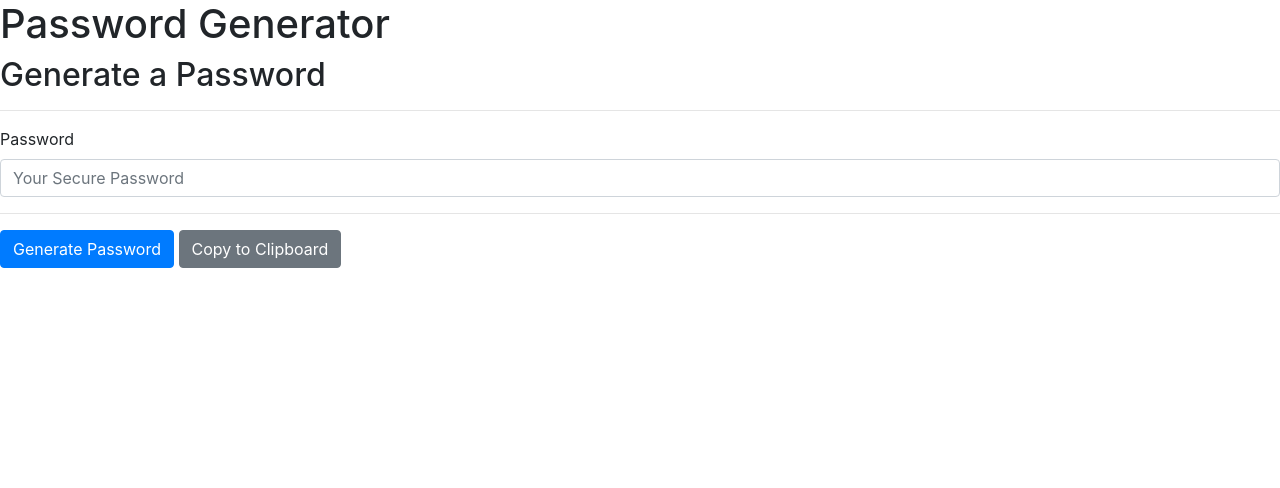
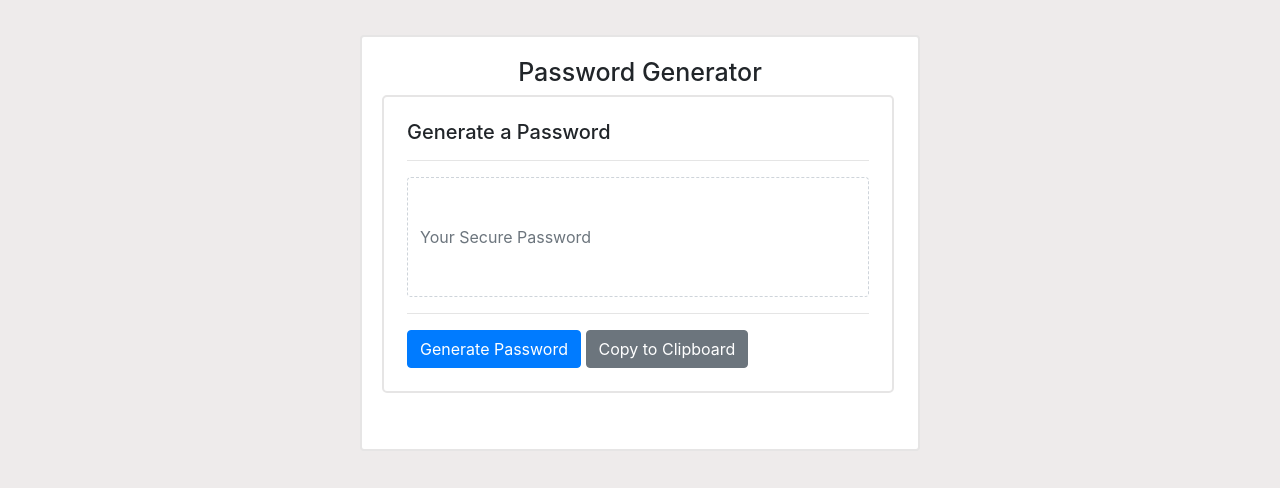
Before and after one commit to carlamanosa/Password-Generator, a plain HTML site: page index.html in a window 1280 px wide. Drawn offline with nearby package versions, Linux system fonts and the light colour scheme.

Commit message:
added dotted password, changed background color, adjusted the headers, paddings

```diff
--- a/assets/style.css
+++ b/assets/style.css
@@ -0,0 +1,38 @@
+
+
+body {
+    background-color: rgb(238, 235, 235);
+}
+
+
+/* Password Generator Heading */
+h1 {
+    text-align: center;
+    font-size: 25px;
+}
+
+
+/* Generate a Password Heading */
+
+h2 {
+    font-size: 20px;
+}
+.card {
+    margin: 0 auto;
+    margin-top: 35px;
+    border: 2px solid rgb(230, 229, 229);
+
+}
+
+.form-card{
+    border: 2px solid rgb(230, 229, 229);
+    padding: 23px;
+    border-radius: 5px;
+}
+
+
+/* Your Secure Password Box/ Input text box */
+#exampleInputPassword1 {
+    height: 120px;
+    border-style: dashed;
+}
--- a/index.html
+++ b/index.html
@@ -17,17 +17,18 @@
 
 <body>
 
-  <!-- Container -->
+  <div class="card" style="width: 35rem; height: 26rem;">
+    <div class="card-body">
       <header>
         <h1>Password Generator</h1>
       </header>
-
+      <div class="form-card" style="width: 32rem;">
+        <div class="form-body">
           <form>
             <h2>Generate a Password</h2>
             <hr>
 
             <div class="form-group">
-        <label for="exampleInputPassword1">Password</label>
               <input type="password" class="form-control" id="exampleInputPassword1" placeholder="Your Secure Password">
             </div>
             <hr>
@@ -35,6 +36,13 @@
             <button type="submit" class="btn btn-primary">Generate Password</button>
             <button type="button" class="btn btn-secondary">Copy to Clipboard</button>
           </form>
+
+        </div>
+      </div>
+
+    </div>
+  </div>
+
 
 
 
```
Lines whose indentation alone changed are shown as unchanged.
